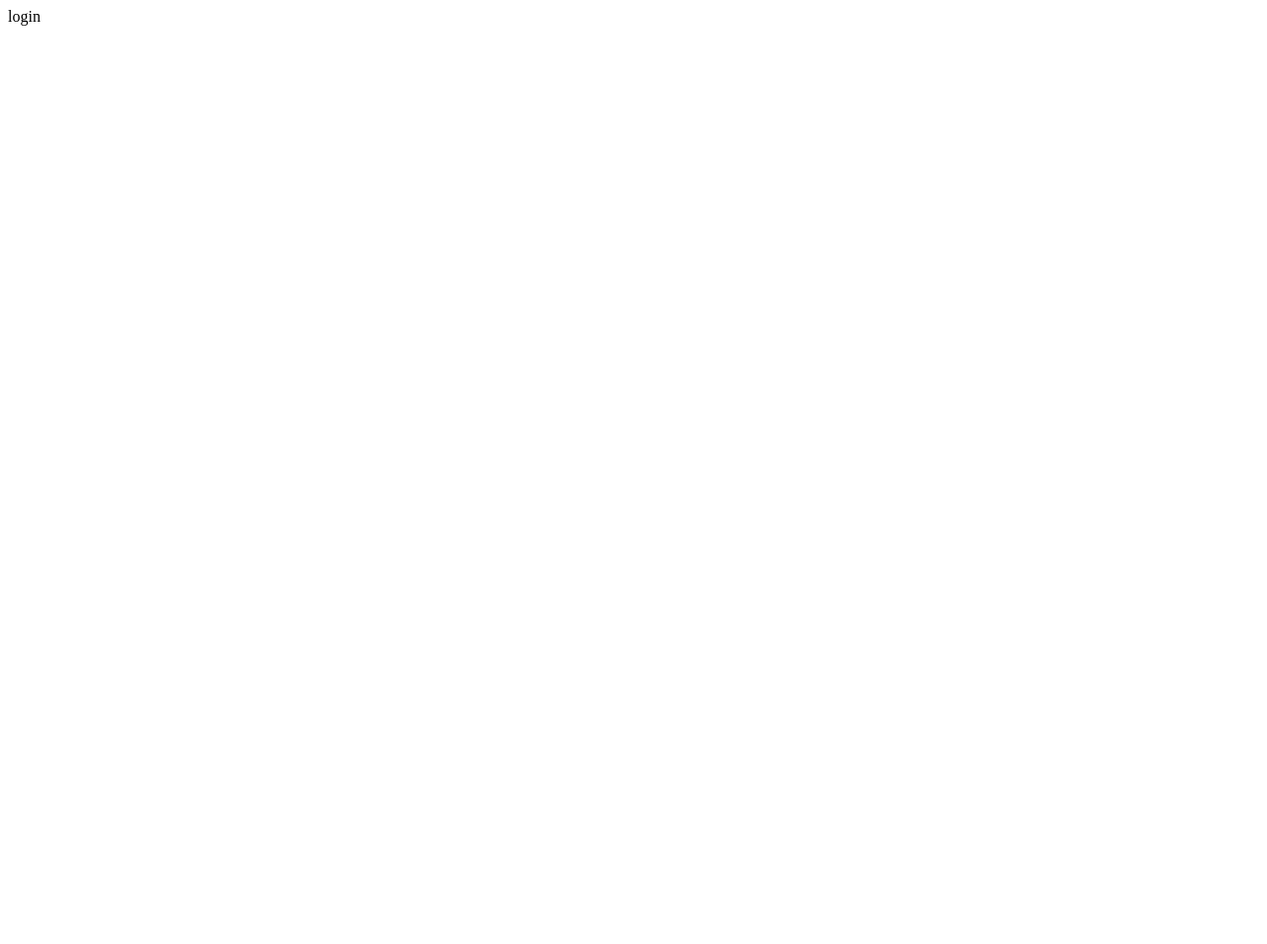
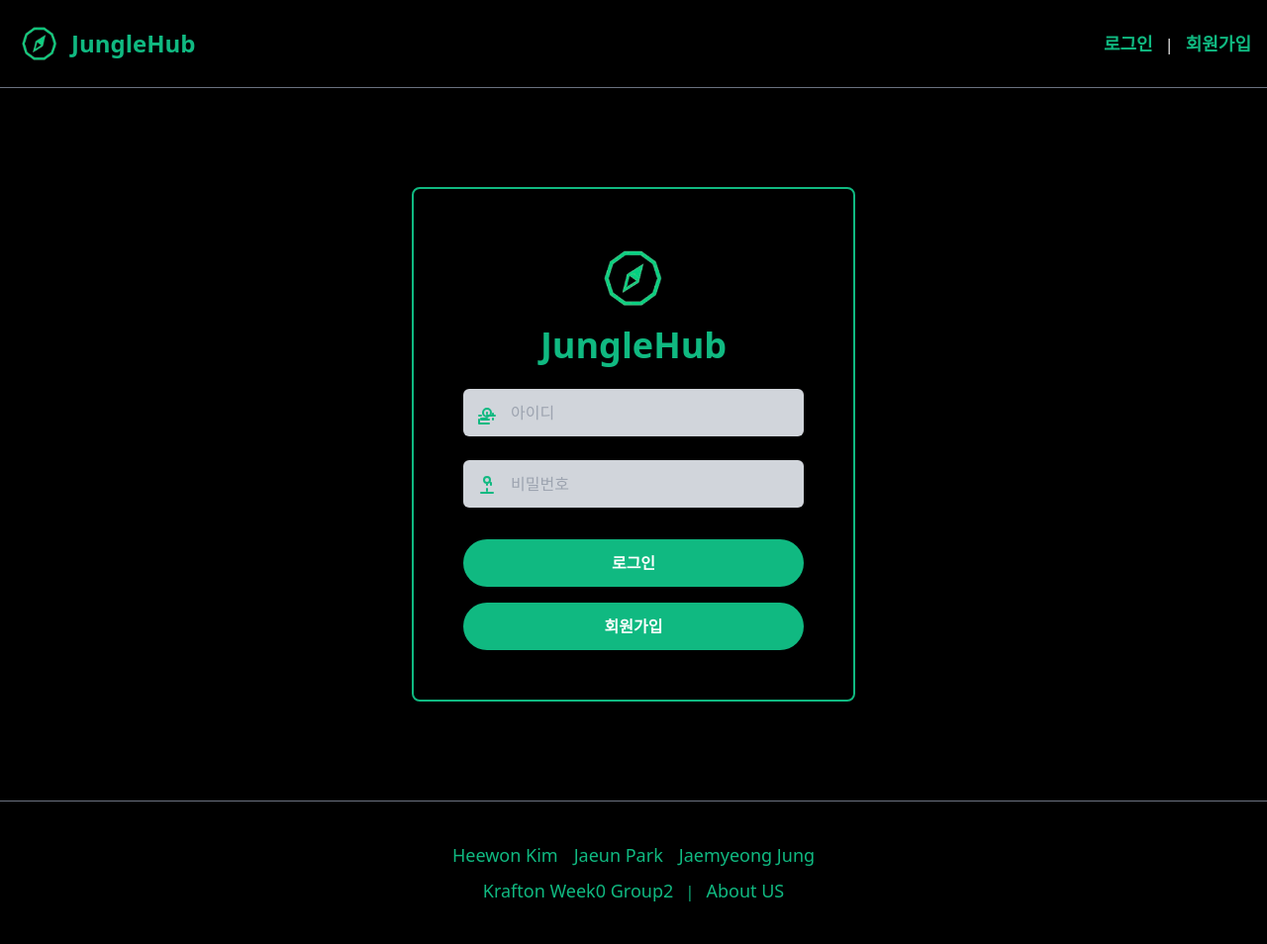
Before and after one commit to heewon1104-sub/JungleHub, a Flask app: page /login in a window 1280 px wide. Before the commit the page is almost empty. Shown: the whole page at 99% size. Before the commit the page ends 26 px from the top, so only its background shows below. Run offline with Flask 3, Linux system fonts and the light colour scheme; parts of the project's set-up code (start-up, migrations or seed data) failed here and were passed over.

Commit message:
feature-DesignImprovements: 페이지 디자인 개선

```diff
--- a/templates/footer.html
+++ b/templates/footer.html
@@ -1,5 +1,5 @@
 <!-- Footer Section -->
-<footer class="bg-black text-white pt-10 py-10 border-gray-500" style="border-top-width: 1px;">
+<footer class="bg-black text-white pt-10 py-10 border-gray-500" style="border-top-width: 1px; width: 100%;">
     <div class="container mx-auto text-center px-4">
         <!-- Names -->
         <div class="flex justify-center space-x-4 text-green-500 mb-2">
--- a/templates/header.html
+++ b/templates/header.html
@@ -1,5 +1,5 @@
 <!-- templates/header.html -->
-<header class="bg-black text-white pt-5 py-5 border-gray-500" style="border-bottom-width: 1px;">
+<header class="bg-black text-white pt-5 py-5 border-gray-500" style="border-bottom-width: 1px; width: 100%;">
     <div class="container mx-auto flex justify-between items-center px-4">
         <!-- Logo -->
         <div class="flex items-center">
@@ -7,15 +7,14 @@
             <img href="#" src="{{ url_for('static', filename='images/Logo.png') }}" alt="JungleHub Logo"
                 class="h-12 w-12 mr-2">
             <!-- 폰트 크기와 굵기를 키움: text-2xl -->
-            <span href="#" class="text-green-500 text-2xl font-bold">JungleHub</span>
+            <a href="/main" class="text-green-500 text-2xl font-bold">JungleHub</a>
         </div>
         <!-- Login/Signup -->
         <div>
             <!-- 로그인/회원가입 폰트 크기를 키움: text-lg -->
-            <a href="#" class="text-green-500 hover:underline font-bold text-lg">로그인</a>
+            <a href="/login" class="text-green-500 hover:underline font-bold text-lg">로그인</a>
             <span class="mx-2">|</span>
-            <a href="{{ url_for('signup.signup') }}" class="text-green-500 hover:underline font-bold text-lg">회원가입</a>
-
+            <a href="#" class="text-green-500 hover:underline font-bold text-lg">회원가입</a>
         </div>
     </div>
 </header>
--- a/templates/login.html
+++ b/templates/login.html
@@ -1,13 +1,74 @@
 <!DOCTYPE html>
 <html lang="en">
+
 <head>
     <meta charset="UTF-8">
     <meta name="viewport" content="width=device-width, initial-scale=1.0">
-    <title>Document</title>
+    <title>JungleHub Login</title>
+    <link href="https://cdn.jsdelivr.net/npm/tailwindcss@2.2.19/dist/tailwind.min.css" rel="stylesheet">
 </head>
-<body>
 
-    login
+<body class="bg-black flex flex-col items-center justify-center min-h-screen">
+    {% include 'header.html' %}
+
+    <!-- Login Form Container -->
+    <div class="bg-black border-2 border-green-500 rounded-lg p-8 max-w-md w-full"
+        style="margin-top: 100px; margin-bottom: 100px; padding: 50px;">
+        <!-- Logo and Title -->
+        <div class="flex flex-col items-center mb-6">
+            <img src="../static/images/Logo.png" alt="JungleHub Logo" class="h-20 w-20 mb-2">
+            <!-- Increase logo size -->
+            <span class="text-green-500 text-4xl font-bold">JungleHub</span> <!-- Increase text size -->
+        </div>
+
+        <!-- Form Inputs -->
+        <div class="space-y-6"> <!-- Increase space between inputs -->
+            <!-- ID Input -->
+            <div class="relative">
+                <span class="absolute inset-y-0 left-0 flex items-center pl-3">
+                    <svg class="h-6 w-6 text-green-500" xmlns="http://www.w3.org/2000/svg" fill="none"
+                        viewBox="0 0 24 24" stroke="currentColor">
+                        <path stroke-linecap="round" stroke-linejoin="round" stroke-width="2"
+                            d="M16 12a4 4 0 01-8 0 4 4 0 018 0zm-8 0v1m4-1v1m-6 5h6m6-5v1m0 4v1m-10 4H4v-4m0-4h2m0 4h8m-8 4h8m0 0H4m8-8h8">
+                        </path>
+                    </svg>
+                </span>
+                <input type="text" placeholder="아이디"
+                    class="w-full py-3 pl-12 pr-3 bg-gray-300 rounded-md focus:outline-none focus:ring-2 focus:ring-green-500">
+                <!-- Increase padding for inputs -->
+            </div>
+
+            <!-- Password Input -->
+            <div class="relative">
+                <span class="absolute inset-y-0 left-0 flex items-center pl-3">
+                    <svg class="h-6 w-6 text-green-500" xmlns="http://www.w3.org/2000/svg" fill="none"
+                        viewBox="0 0 24 24" stroke="currentColor">
+                        <path stroke-linecap="round" stroke-linejoin="round" stroke-width="2"
+                            d="M12 11c1.657 0 3-1.343 3-3S13.657 5 12 5 9 6.343 9 8s1.343 3 3 3zm0 0v2m4-2v2m-4 4v2m6 2H6m6 0H6">
+                        </path>
+                    </svg>
+                </span>
+                <input type="password" placeholder="비밀번호"
+                    class="w-full py-3 pl-12 pr-3 bg-gray-300 rounded-md focus:outline-none focus:ring-2 focus:ring-green-500">
+                <!-- Increase padding for inputs -->
+            </div>
+        </div>
+
+        <!-- Login Button -->
+        <div class="mt-8">
+            <button class="w-full py-3 bg-green-500 text-white rounded-full font-bold hover:bg-green-600">로그인</button>
+            <!-- Increase button size -->
+        </div>
+
+        <!-- Signup Link -->
+        <div class="mt-4">
+            <button class="w-full py-3 bg-green-500 text-white rounded-full font-bold hover:bg-green-600">회원가입</button>
+            <!-- Increase button size -->
+        </div>
+    </div>
+
+    {% include 'footer.html' %}
 
 </body>
+
 </html>
```
Also changed, not shown: static/js/puzzle.js (+34 -0 lines), templates/main.html (+1 -43 lines), templates/profile.html (+11 -1 lines).
